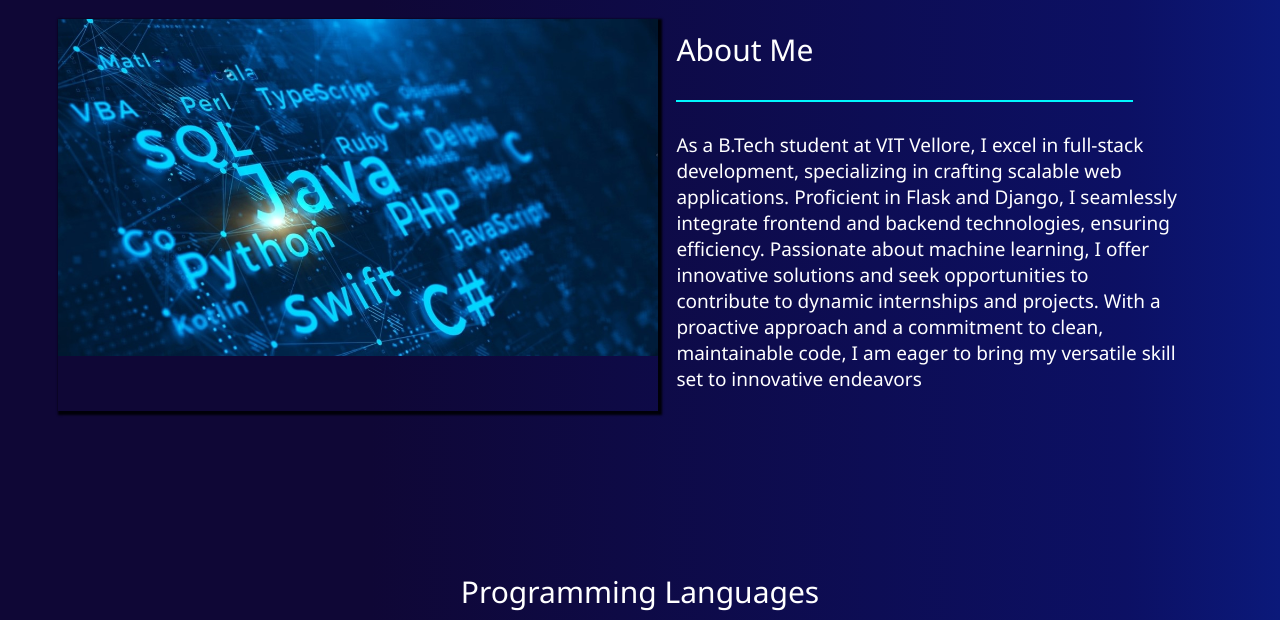
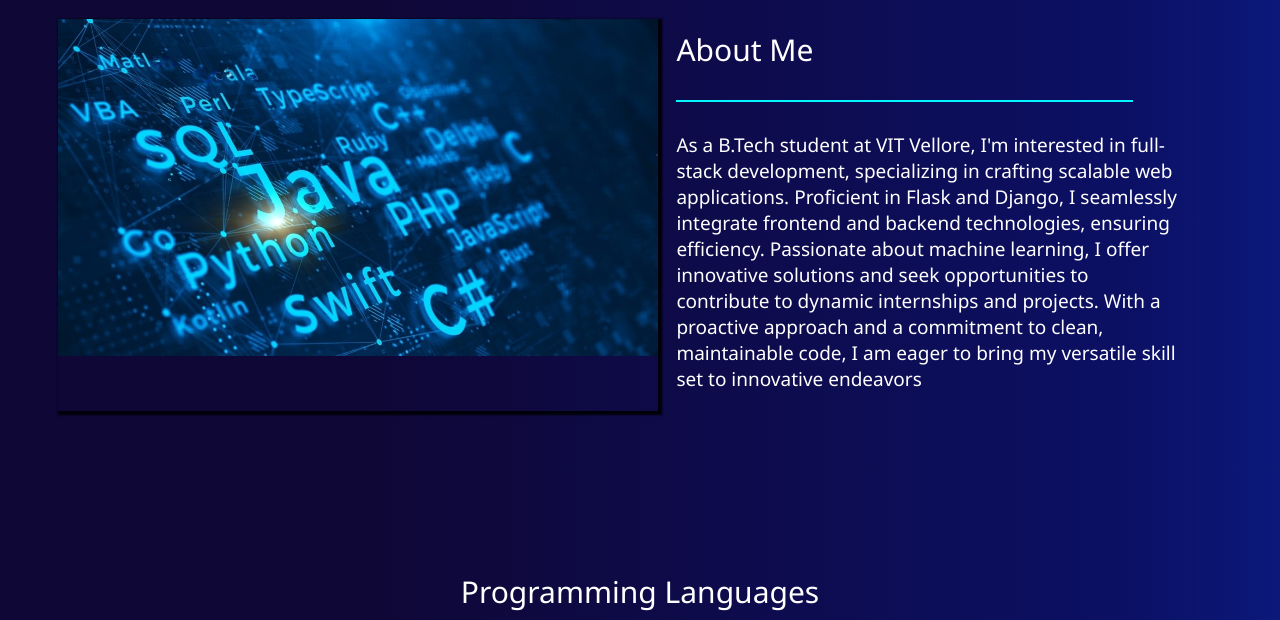
Before and after one commit to Balaji-3009/Portfolio, a plain HTML site: page index.html in a window 1280 px wide. Shown: the part 800-1420 px from the top of the page. Drawn offline with Linux system fonts and the light colour scheme.

Commit message:
Update index.html

```diff
--- a/index.html
+++ b/index.html
@@ -39,7 +39,7 @@
         <div class="about" id="about">
             <p id="abtme">About Me</p>
             <hr>
-            <p>As a B.Tech student at VIT Vellore, I excel in full-stack development, specializing in crafting scalable web applications. Proficient in Flask and Django, I seamlessly integrate frontend and backend technologies, ensuring efficiency. Passionate about machine learning, I offer innovative solutions and seek opportunities to contribute to dynamic internships and projects. With a proactive approach and a commitment to clean, maintainable code, I am eager to bring my versatile skill set to innovative endeavors</p>
+            <p>As a B.Tech student at VIT Vellore, I'm interested in full-stack development, specializing in crafting scalable web applications. Proficient in Flask and Django, I seamlessly integrate frontend and backend technologies, ensuring efficiency. Passionate about machine learning, I offer innovative solutions and seek opportunities to contribute to dynamic internships and projects. With a proactive approach and a commitment to clean, maintainable code, I am eager to bring my versatile skill set to innovative endeavors</p>
         </div>
     </div>
     <div class="skills" id="skills">
```
